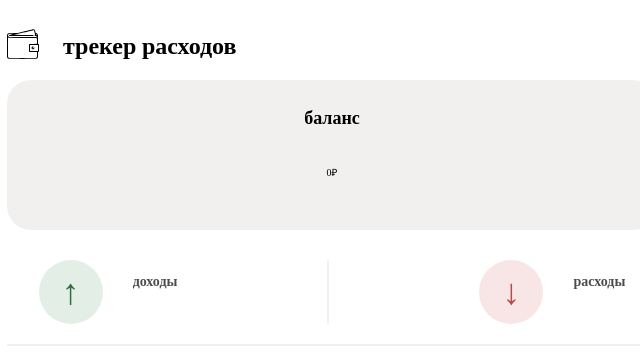
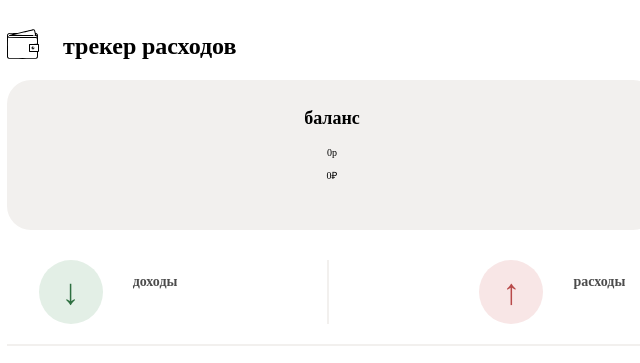
Before and after one commit to Abdurrahman0167/expense-tracker-, a plain HTML site: page index.html in a window 1280 px wide. Shown: the top 363 px of the page, 308-948 px from the left. Drawn offline with nearby package versions, Linux system fonts and the light colour scheme; a web font is replaced by a local one.

Commit message:
исправил balance__summ

```diff
--- a/index.html
+++ b/index.html
@@ -16,13 +16,13 @@
             <main tracker__main>
                 <div class="balance">
                     <p class="balance__label">баланс</p>
-                    <p class="balance__sum"></p>
+                    <p class="balance__summ">0p</p>
                 </section>
 
                 <section class="stat-summary">
                     <div class="stat__flex">
                         <div class="stat-item stat-item_income">
-                            <div class="stat-item__icon stat-item__icon_dir_up"><p>↑</p></div>
+                            <div class="stat-item__icon stat-item__icon_dir_up"><p>↓</p></div>
                             <div class="stat__text-container">
                                 <p class="stat-item__label">доходы</p>
                                 <p class="stat-item__value"></p>
@@ -32,7 +32,7 @@
                         <div class="line"></div>
 
                         <div class="stat-item stat-item_expense">
-                            <div class="stat-item__icon stat-item__icon_dir_down"><p>↓</p></div>
+                            <div class="stat-item__icon stat-item__icon_dir_down"><p>↑</p></div>
                             <div class="stat__text-container">
                                 <p class="stat-item__label">расходы</p>
                                 <p class="stat-item__value"></p>
```
